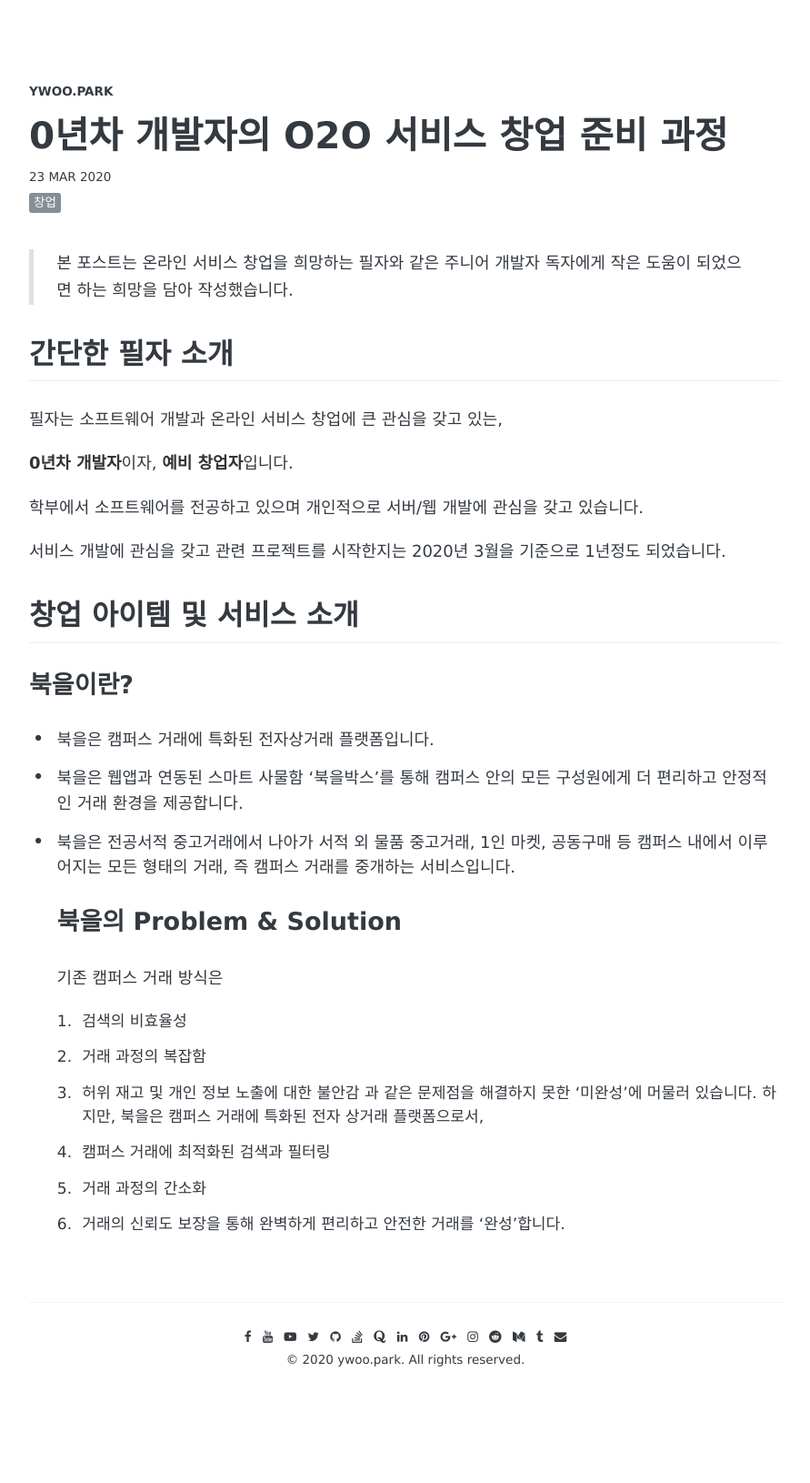
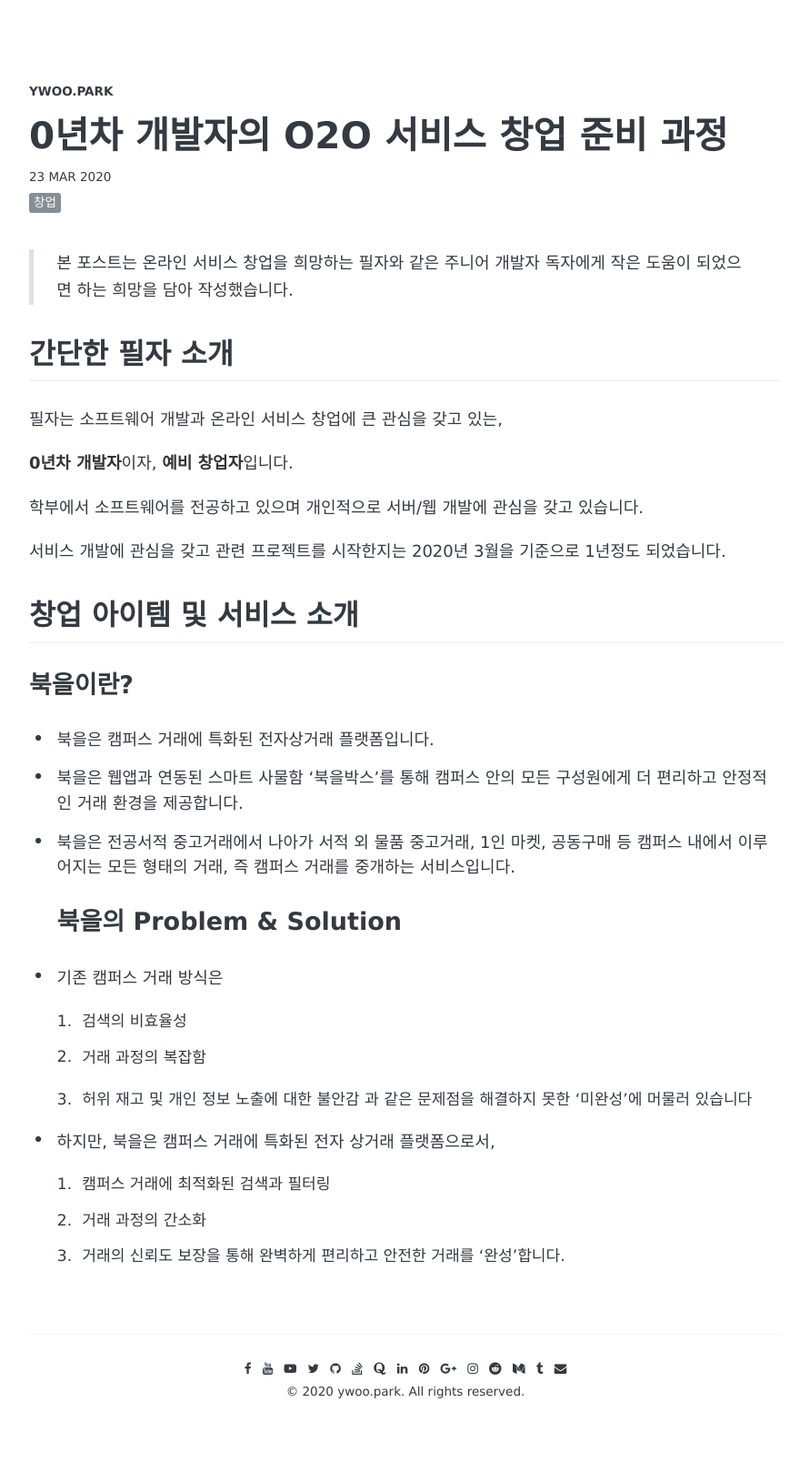
Before and after one commit to ywoo-park/ywoo21.github.io, a Jekyll site: the page built from _posts/2020-03-23-post.md, in a window 1280 px wide. Shown: the whole page at 91% size, without its empty margins (194-1085 px from the left). Built offline with Jekyll 4.4.1, drawn with Linux system fonts in a browser that asks for light colours; some web fonts are replaced; comment, search, counter and statistics services are not loaded; before the commit the page ends 1596 px from its top, so only the background shows below that.

```diff
--- a/_posts/2020-03-23-post.md
+++ b/_posts/2020-03-23-post.md
@@ -30,11 +30,15 @@ share: true
 - 북을은 웹앱과 연동된 스마트 사물함 '북을박스'를 통해 캠퍼스 안의 모든 구성원에게 더 편리하고 안정적인 거래 환경을 제공합니다.
 - 북을은 전공서적 중고거래에서 나아가 서적 외 물품 중고거래, 1인 마켓, 공동구매 등 캠퍼스 내에서 이루어지는 모든 형태의 거래, 즉 캠퍼스 거래를 중개하는 서비스입니다.
 ### 북을의 Problem & Solution
-기존 캠퍼스 거래 방식은
-1. 검색의 비효율성
-2. 거래 과정의 복잡함
-3. 허위 재고 및 개인 정보 노출에 대한 불안감 과 같은 문제점을 해결하지 못한 ‘미완성’에 머물러 있습니다.
-하지만, 북을은 캠퍼스 거래에 특화된 전자 상거래 플랫폼으로서,
-1. 캠퍼스 거래에 최적화된 검색과 필터링
-2. 거래 과정의 간소화
-3. 거래의 신뢰도 보장을 통해 완벽하게 편리하고 안전한 거래를 ‘완성’합니다.
+- 기존 캠퍼스 거래 방식은
+
+  1. 검색의 비효율성
+  2. 거래 과정의 복잡함
+
+  3. 허위 재고 및 개인 정보 노출에 대한 불안감 과 같은 문제점을 해결하지 못한 ‘미완성’에 머물러 있습니다
+
+- 하지만, 북을은 캠퍼스 거래에 특화된 전자 상거래 플랫폼으로서,
+
+  1. 캠퍼스 거래에 최적화된 검색과 필터링
+  2. 거래 과정의 간소화
+  3. 거래의 신뢰도 보장을 통해 완벽하게 편리하고 안전한 거래를 ‘완성’합니다.
```
